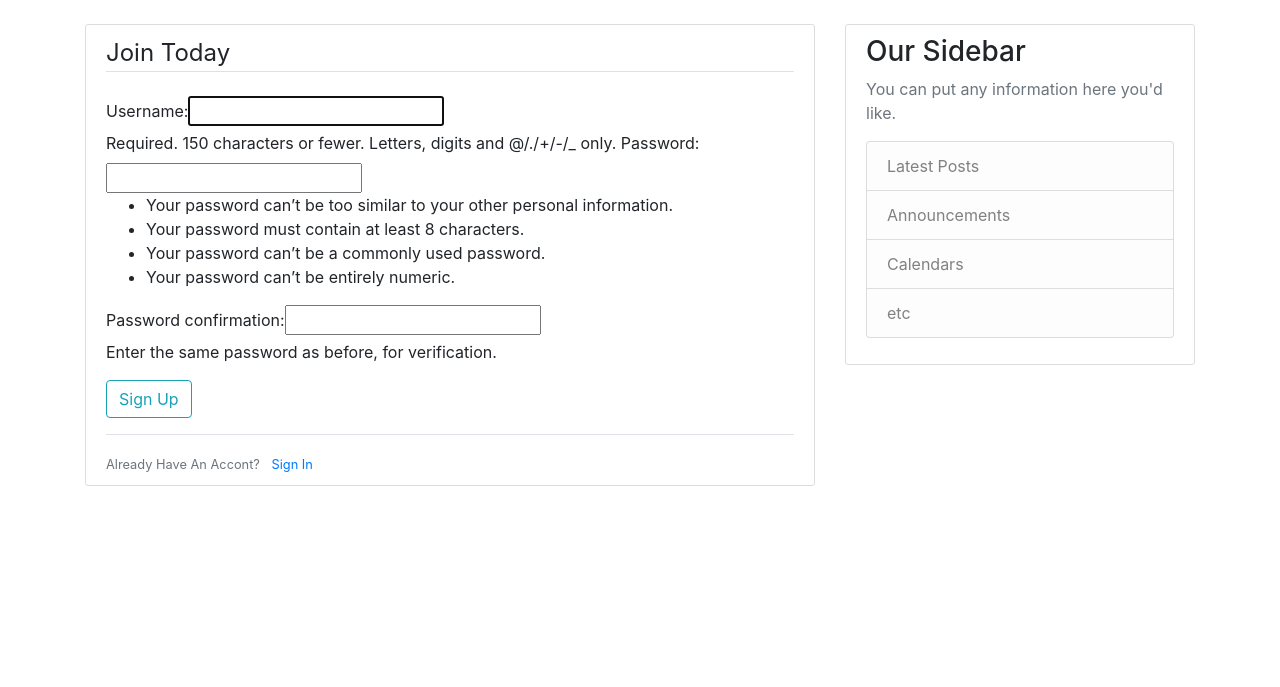
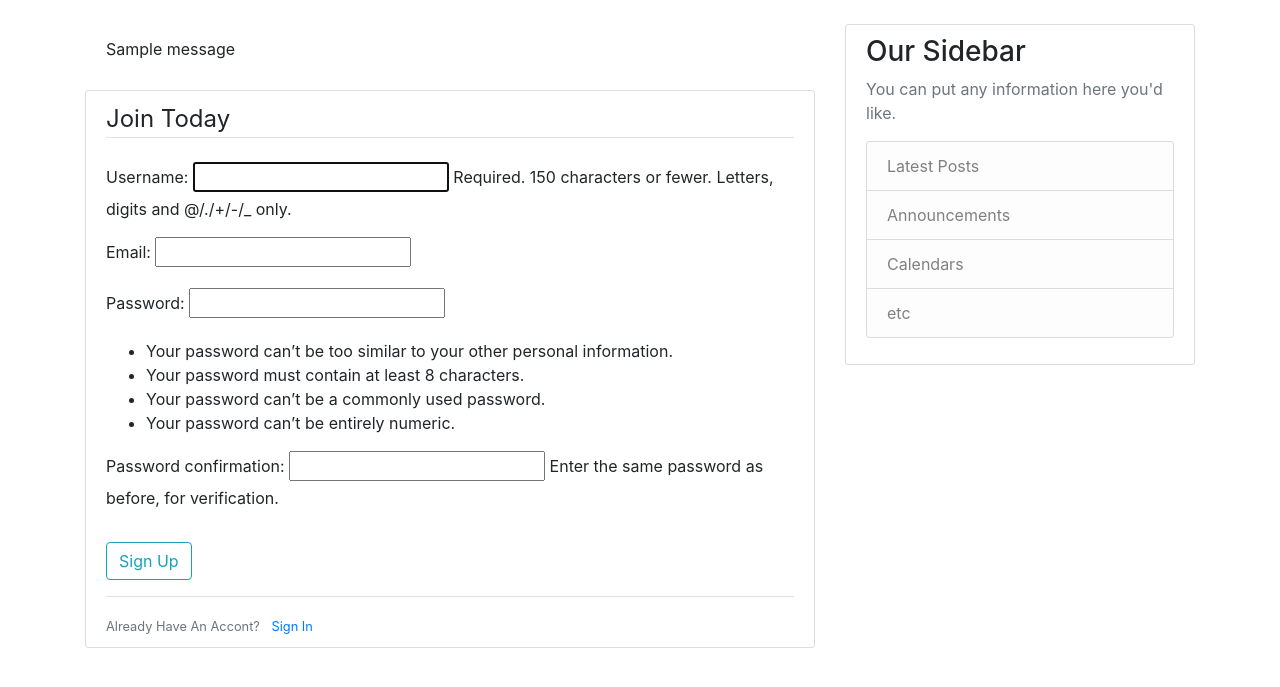
Before and after one commit to alex-re/django, a Django app: page /register/ in a window 1280 px wide. Shown: the part 56-743 px from the top of the page. Run offline with Django 3.2, Linux system fonts and the light colour scheme; tables that the repository leaves empty hold one stand-in row (values such as "Sample post"); one stand-in notice (Sample message) is shown; some libraries are stand-ins or nearby versions.

Commit message:
messages AND create my own UserCreationForm named: UserRegisterForm

```diff
--- a/django_project/blog/templates/blog/base.html
+++ b/django_project/blog/templates/blog/base.html
@@ -61,6 +61,14 @@
   <main role="main" class="container">
     <div class="row">
       <div class="col-md-8">
+        {% if messages %}
+            {% for message in messages %}
+                <div class="alert alert-{{ message.tegs }}">
+                  {{ message }}
+                </div>
+            {% endfor %}
+        {% endif %}
+
         {% block content %}{% endblock %}  <!-- "content" is my selection -->
       </div>
       <div class="col-md-4">
--- /dev/null
+++ b/django_project/users/forms.py
@@ -0,0 +1,11 @@
+from django import forms
+from django.contrib.auth.models import User
+from django.contrib.auth.forms import UserCreationForm
+
+
+class UserRegisterForm(UserCreationForm):
+    email = forms.EmailField(required=True)  # `required=True` is the default
+
+    class Meta:  # its about cofigurations for example now we are saying that its a "User model" and it has these fields.
+        model = User
+        fields = ['username', 'email', 'password1', 'password2']
--- a/django_project/users/templates/users/register.html
+++ b/django_project/users/templates/users/register.html
@@ -8,7 +8,7 @@
       {% csrf_token %}
       <fieldset class="form-group">
         <legend class="border-bottom mb-4">Join Today</legend>
-        {{form}}
+        {{form.as_p}}  <!-- `.as_p` will open them in <p> tags (a bit nicer) -->
       </fieldset>
     <div class="form-group">
       <button class="btn btn-outline-info" type="submit">Sign Up</button>
--- a/django_project/users/views.py
+++ b/django_project/users/views.py
@@ -1,10 +1,28 @@
-from django.shortcuts import render
+from django.shortcuts import render, redirect
 
 from django.contrib.auth.forms import UserCreationForm
+from django.contrib import messages
+  # we have these messages:
+    # messages.debug
+    # messages.info
+    # messages.success
+    # messages.warning
+    # messages.error
+from .forms import UserRegisterForm
 
 # Create your views here.
 
 
 def register(request):
-    form = UserCreationForm()
+    if request.method == 'POST':
+        # form = UserCreationForm(request.POST)
+        form = UserRegisterForm(request.POST)
+        if form.is_valid():
+            form.save()  # it will automaticly hash passwords
+            username = form.cleaned_data.get('username')
+            messages.success(request, f'Accont created for {username}!')
+            return redirect('blog-home')
+    else:
+        # form = UserCreationForm()
+        form = UserRegisterForm()
     return render(request, 'users/register.html', {'form': form})
```
